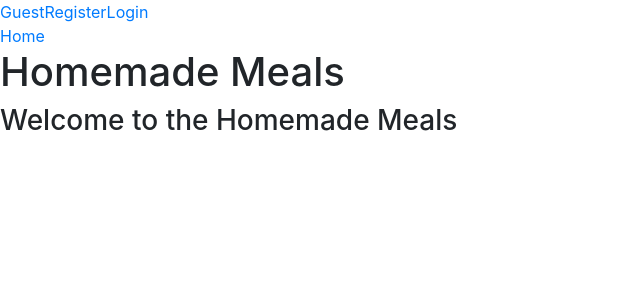
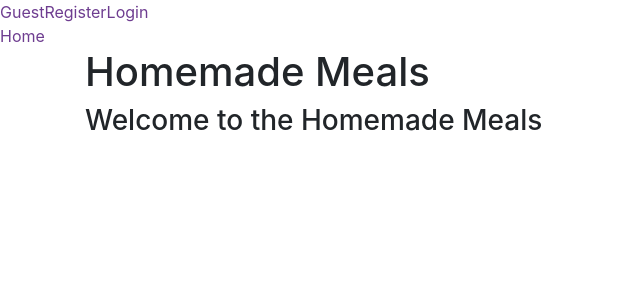
Before and after one commit to hirengondhiya/homemade-meals-client, a React (Create React App) app: page / in a window 1280 px wide. Shown: the top 300 px of the page, without its empty margins (0-640 px from the left). Built offline with nearby package versions, Linux system fonts and the light colour scheme; no server answers.

Commit message:
custom primary color for bootstrap

```diff
--- a/src/App.js
+++ b/src/App.js
@@ -1,4 +1,5 @@
-import 'bootstrap/dist/css/bootstrap.css';
+import './scss/custom-theme.scss'
+import Container from 'react-bootstrap/Container'
 import React, { useState, useReducer, useEffect } from 'react';
 import { BrowserRouter, Route, Switch } from 'react-router-dom';
 
@@ -77,6 +78,7 @@ const App = () => {
       <StateContext.Provider value={{ store, dispatch }}>
         <BrowserRouter>
           <Nav />
+          <Container>
             <h1>Homemade Meals</h1>
             <Switch>
               <Route exact path="/" render={(props) => <Meals {...props} />} />
@@ -103,6 +105,7 @@ const App = () => {
               <Route exact path="/register" component={Register} />
               <Route exact path="/login" component={Login} />
             </Switch>
+          </Container>
         </BrowserRouter>
       </StateContext.Provider>
     </div>
--- /dev/null
+++ b/src/scss/custom-theme.scss
@@ -0,0 +1,7 @@
+// change the theme
+$theme-colors: (
+  "primary": #6E3D90,
+);
+
+// Import Bootstrap and its default variables
+@import '~bootstrap/scss/bootstrap.scss';
```
Lines whose indentation alone changed are shown as unchanged.
